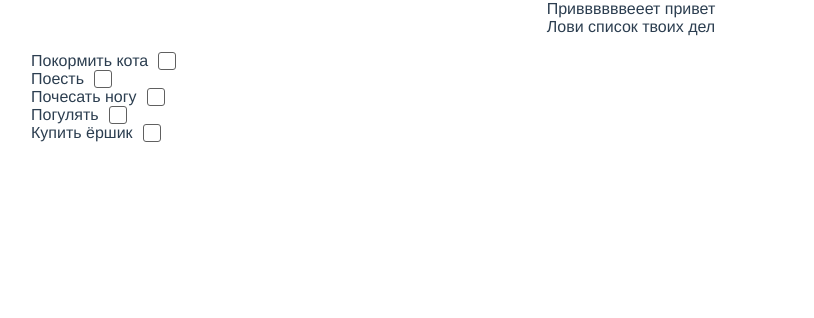
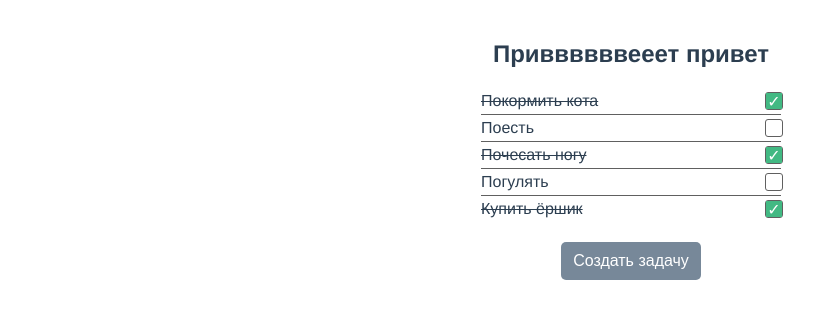
Before and after one commit to frontendbro/test-action-tech, a Vue app: page /home in a window 1280 px wide. Shown: the top 318 px of the page, without its empty margins (9-823 px from the left). Built offline with nearby package versions, Linux system fonts and the light colour scheme; sample sign-in values are in the browser's storage.

Commit message:
added components

```diff
--- a/src/components/VButton.vue
+++ b/src/components/VButton.vue
@@ -100,8 +100,7 @@ export default {
 
 <style lang="less" scoped>
 .v-button {
-  height: 56px;
-  padding: 8px 0;
+  padding: 10px 12px;
   font-size: 16px;
   background: transparent;
   border: 0;
--- a/src/components/VCheckbox.vue
+++ b/src/components/VCheckbox.vue
@@ -8,6 +8,7 @@
         v-bind="$attrs"
         v-on="inputListeners"
       />
+      <div v-if="checked" class="v-checkbox__icon">✓</div>
     </span>
     <span class="v-checkbox__text">{{ label }}</span>
   </label>
@@ -57,8 +58,17 @@ export default {
 .v-checkbox {
   display: flex;
   align-items: center;
-  width: max-content;
+  width: 16px;
   transition: 0.2s;
+  &__icon {
+    display: flex;
+    align-items: center;
+    justify-content: center;
+    width: 100%;
+    height: 100%;
+    background: #42b983;
+    color: #fff;
+  }
 }
 
 .v-checkbox__input {
--- a/src/views/Home.vue
+++ b/src/views/Home.vue
@@ -1,25 +1,61 @@
 <template>
   <div class="home">
-    <div>Приввввввееет {{ userData.login }} привет</div>
-    <div>Лови список твоих дел</div>
-    <ul>
-      <TaskItem v-for="task of taskList" :key="task.id" :status="task.status" :title="task.title" />
+    <div class="home-title">
+      Приввввввееет <span class="home-title__name">{{ userData.login }}</span> привет
+    </div>
+    <ul class="home-task-list">
+      <TaskItem
+        v-for="task of taskList"
+        :key="task.id"
+        :status="task.status"
+        :title="task.title"
+        :id="task.id"
+      />
     </ul>
+    <VButton title="Создать задачу" type="is-primary" />
   </div>
 </template>
 
 <script>
-import { mapState, mapGetters } from 'vuex'
+import { mapState } from 'vuex'
 import TaskItem from '@/views/home/TaskItem'
+import VButton from '@/components/VButton'
 
 export default {
   name: 'Home',
-  components: { TaskItem },
+  components: { VButton, TaskItem },
   computed: {
     ...mapState(['taskList']),
     userData() {
       return JSON.parse(sessionStorage.getItem('user-data'))
     }
+  },
+  methods: {}
+}
+</script>
+
+<style lang="less" scoped>
+.home {
+  display: flex;
+  flex-direction: column;
+  align-items: center;
+  height: 100%;
+  padding-top: 40px;
+  &-title {
+    font-size: 24px;
+    font-weight: bold;
+    margin-bottom: 20px;
+    &__name {
+      color: #42b983;
+    }
+  }
+  &-task-list {
+    display: flex;
+    flex-direction: column;
+    justify-content: space-between;
+    align-items: stretch;
+    padding: 0;
+    margin: 0 0 20px 0;
   }
 }
-</script>
+</style>
--- a/src/views/home/TaskItem.vue
+++ b/src/views/home/TaskItem.vue
@@ -1,7 +1,7 @@
 <template>
   <li class="task-item">
-    <div class="task-item__title">{{ title }}</div>
-    <VCheckbox :checked="status" />
+    <div class="task-item__title" :style="{ textDecoration: state ? 'line-through' : 'none' }">{{ title }}</div>
+    <VCheckbox v-model="state" @checked="handleChecked" />
   </li>
 </template>
 
@@ -19,6 +19,25 @@ export default {
     status: {
       type: Boolean,
       default: false
+    },
+    id: {
+      type: Number,
+      default: null
+    }
+  },
+  data() {
+    return {
+      checked: false,
+      state: false
+    }
+  },
+  created() {
+    this.state = this.status
+  },
+  methods: {
+    handleChecked(e) {
+      console.info('e', e, this.id)
+      this.checked = !e
     }
   }
 }
@@ -27,6 +46,12 @@ export default {
 <style lang="less" scoped>
 .task-item {
   display: flex;
+  justify-content: space-between;
+  width: 300px;
+  padding: 4px 0;
+  &:not(:last-child) {
+    border-bottom: 1px solid #606060;
+  }
   &__title {
     margin-right: 10px;
   }
```
Also changed, not shown: src/components/VModal.vue (+4 -14 lines).
